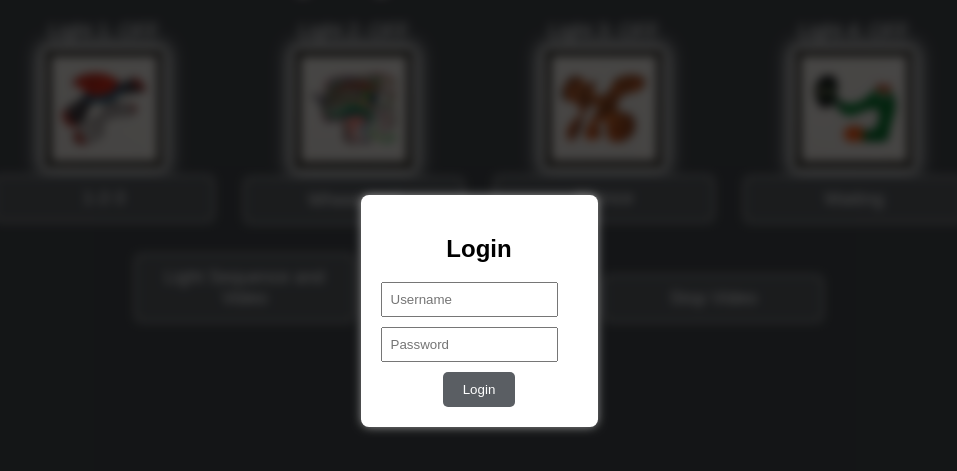
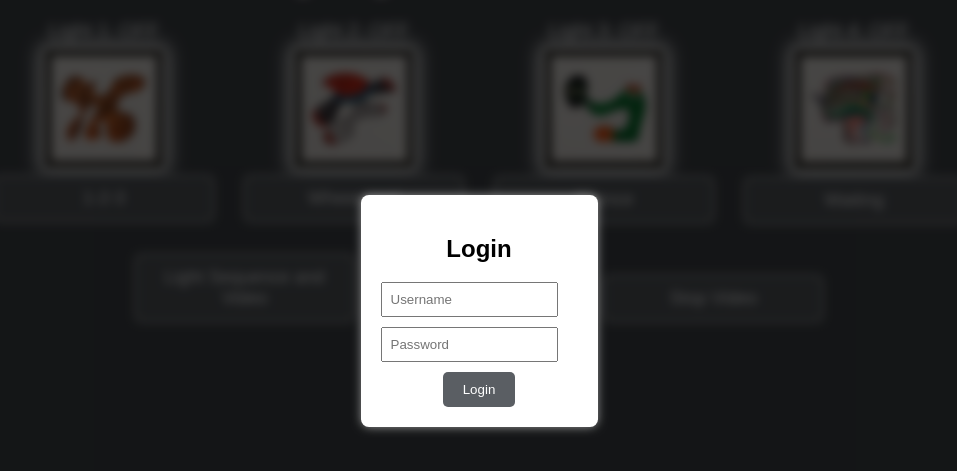
Before and after one commit to mdelaneycastle/motionsetup, a plain HTML site: page index.html in a window 1280 px wide. Shown: the part 89-560 px from the top of the page, without its empty margins (161-1118 px from the left). Drawn offline with Linux system fonts and the light colour scheme; no server answers.

Commit message:
Update index.html

```diff
--- a/index.html
+++ b/index.html
@@ -134,22 +134,22 @@
             <div class="light-row">
                 <div class="light-container">
                     <div class="light-status" id="statusText1">Light 1: OFF</div>
-                    <img id="light1" class="light-button light-on" src="BCN2.png" alt="Light 1" onclick="toggleLight(1)">
+                    <img id="light1" class="light-button light-on" src="BCN1.png" alt="Light 1" onclick="toggleLight(1)">
                     <button class="button" id="jump1">1-2-3</button>
                 </div>
                 <div class="light-container">
                     <div class="light-status" id="statusText2">Light 2: OFF</div>
-                    <img id="light2" class="light-button light-on" src="BCN4.png" alt="Light 2" onclick="toggleLight(2)">
+                    <img id="light2" class="light-button light-on" src="BCN2.png" alt="Light 2" onclick="toggleLight(2)">
                     <button class="button" id="jump2">Wheeeeee!</button>
                 </div>
                 <div class="light-container">
                     <div class="light-status" id="statusText3">Light 3: OFF</div>
-                    <img id="light3" class="light-button light-on" src="BCN1.png" alt="Light 3" onclick="toggleLight(3)">
+                    <img id="light3" class="light-button light-on" src="BCN3.png" alt="Light 3" onclick="toggleLight(3)">
                     <button class="button" id="jump3">Silence</button>
                 </div>
                 <div class="light-container">
                     <div class="light-status" id="statusText4">Light 4: OFF</div>
-                    <img id="light4" class="light-button light-on" src="BCN3.png" alt="Light 4" onclick="toggleLight(4)">
+                    <img id="light4" class="light-button light-on" src="BCN4.png" alt="Light 4" onclick="toggleLight(4)">
                     <button class="button" id="jump4">Waiting</button>
                 </div>
             </div>
```
